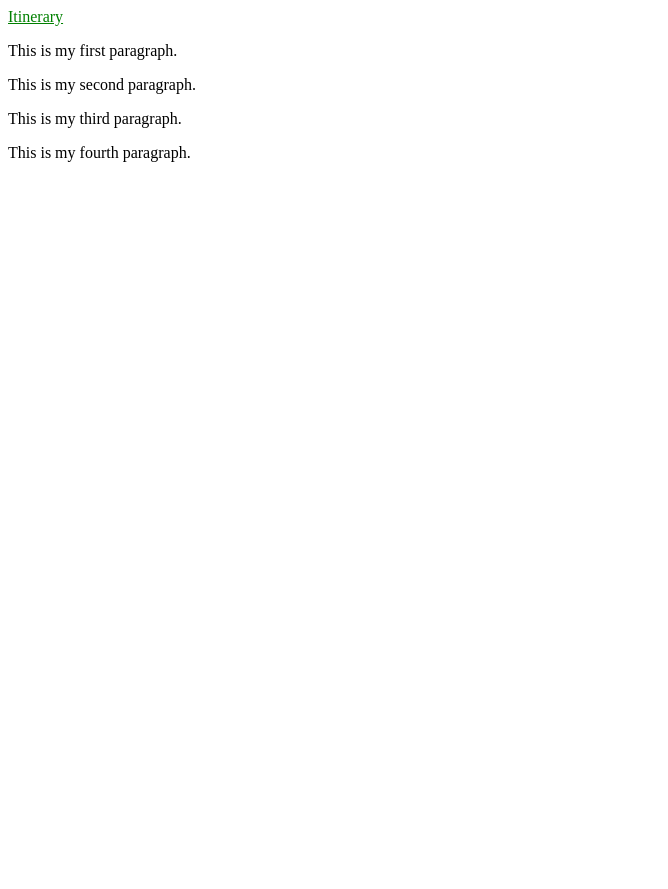
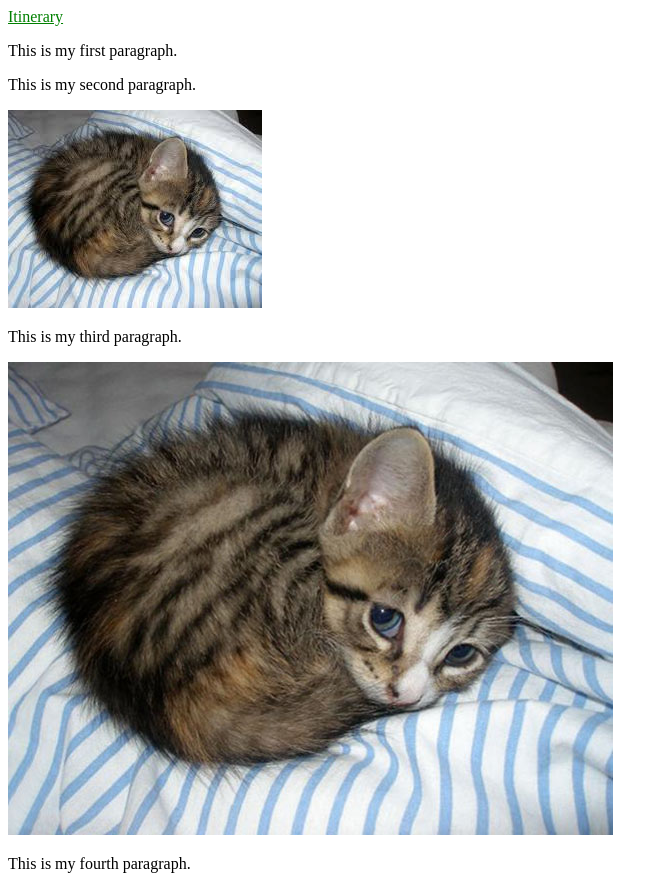
Before and after one commit to kvanderwarker4/assignment-2, a plain HTML site: page demo.html in a window 1280 px wide. Shown: the whole page, without its empty margins (0-668 px from the left). Before the commit the page ends 800 px from the top, so only its background shows below. Drawn offline with Linux system fonts and the light colour scheme.

Commit message:
demo with kitten

```diff
--- a/demo.html
+++ b/demo.html
@@ -11,7 +11,9 @@
         </a>
     <p> This is my first paragraph.</p>
     <p class="p-special"> This is my second paragraph.</p>
+    <img src="images 2/kitten.jpeg" alt="kitten">
     <p> This is my third paragraph.</p>
+    <img src="images%202/bigkitten.jpg" alt="kitten">
     <p class="p-special"> This is my fourth paragraph.</p>
 </body>
 
```
Also changed, not shown: images 2/bigkitten.jpg (added), images 2/kitten.jpeg (added).
